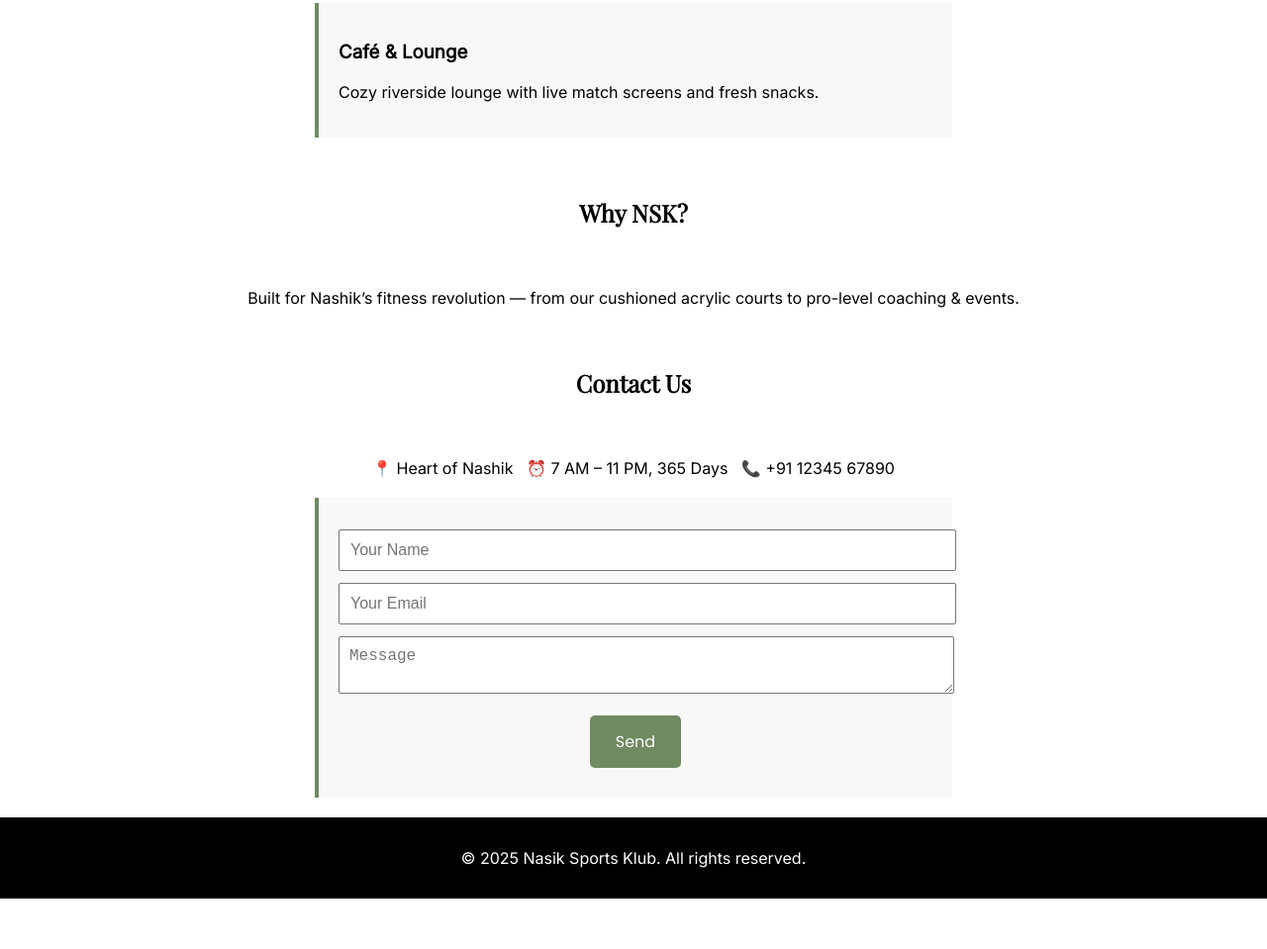
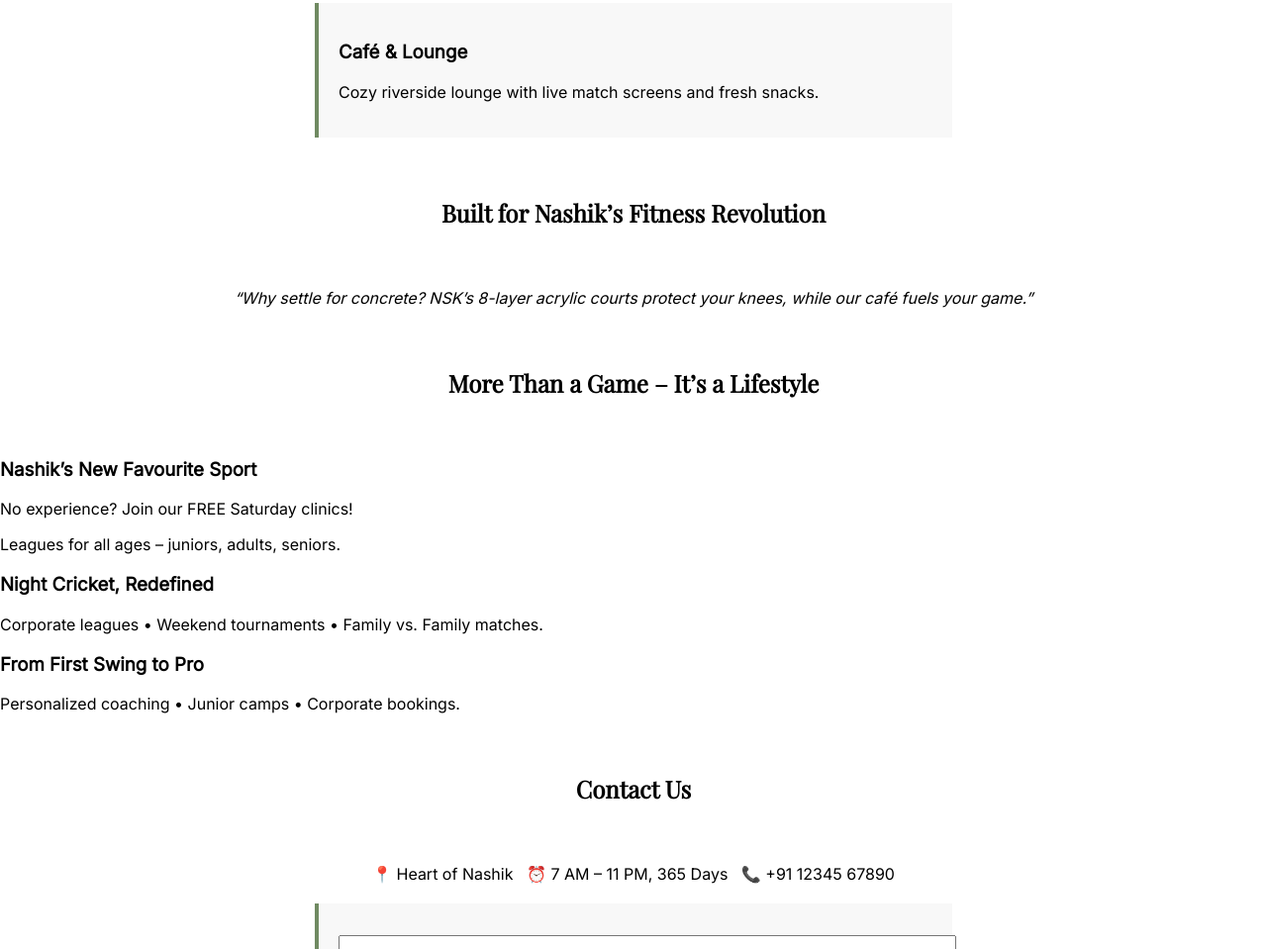
Before and after one commit to Hetal463/nashik-sports-klub, a plain HTML site: page docs/index.html in a window 1280 px wide. Shown: the part 1044-2003 px from the top of the page at 99% size. Before the commit the page ends 1952 px from the top, so only its background shows below. Drawn offline with nearby package versions, Linux system fonts and the light colour scheme.

Commit message:
Update index.html

```diff
--- a/docs/index.html
+++ b/docs/index.html
@@ -44,8 +44,27 @@
   </section>
 
   <section id="about">
-    <h2 class="section-title">Why NSK?</h2>
-    <p>Built for Nashik’s fitness revolution — from our cushioned acrylic courts to pro-level coaching & events.</p>
+    <h2 class="section-title">Built for Nashik’s Fitness Revolution</h2>
+    <p><em>“Why settle for concrete? NSK’s 8-layer acrylic courts protect your knees, while our café fuels your game.”</em></p>
+  </section>
+
+  <section id="sports-for-all">
+    <h2 class="section-title">More Than a Game – It’s a Lifestyle</h2>
+    <div class="sports-container">
+      <div class="sports-box">
+        <h3>Nashik’s New Favourite Sport</h3>
+        <p>No experience? Join our FREE Saturday clinics!</p>
+        <p>Leagues for all ages – juniors, adults, seniors.</p>
+      </div>
+      <div class="sports-box">
+        <h3>Night Cricket, Redefined</h3>
+        <p>Corporate leagues • Weekend tournaments • Family vs. Family matches.</p>
+      </div>
+      <div class="sports-box">
+        <h3>From First Swing to Pro</h3>
+        <p>Personalized coaching • Junior camps • Corporate bookings.</p>
+      </div>
+    </div>
   </section>
 
   <section id="contact">
```
